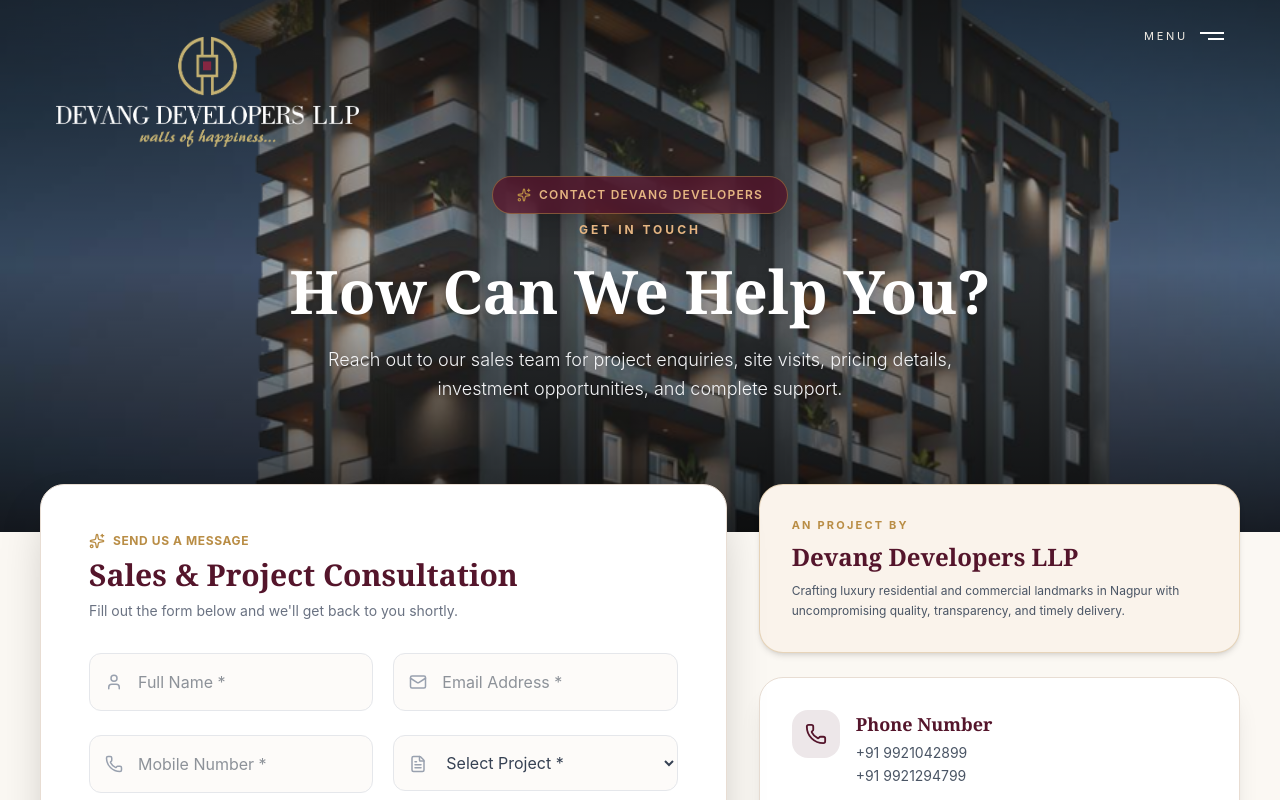
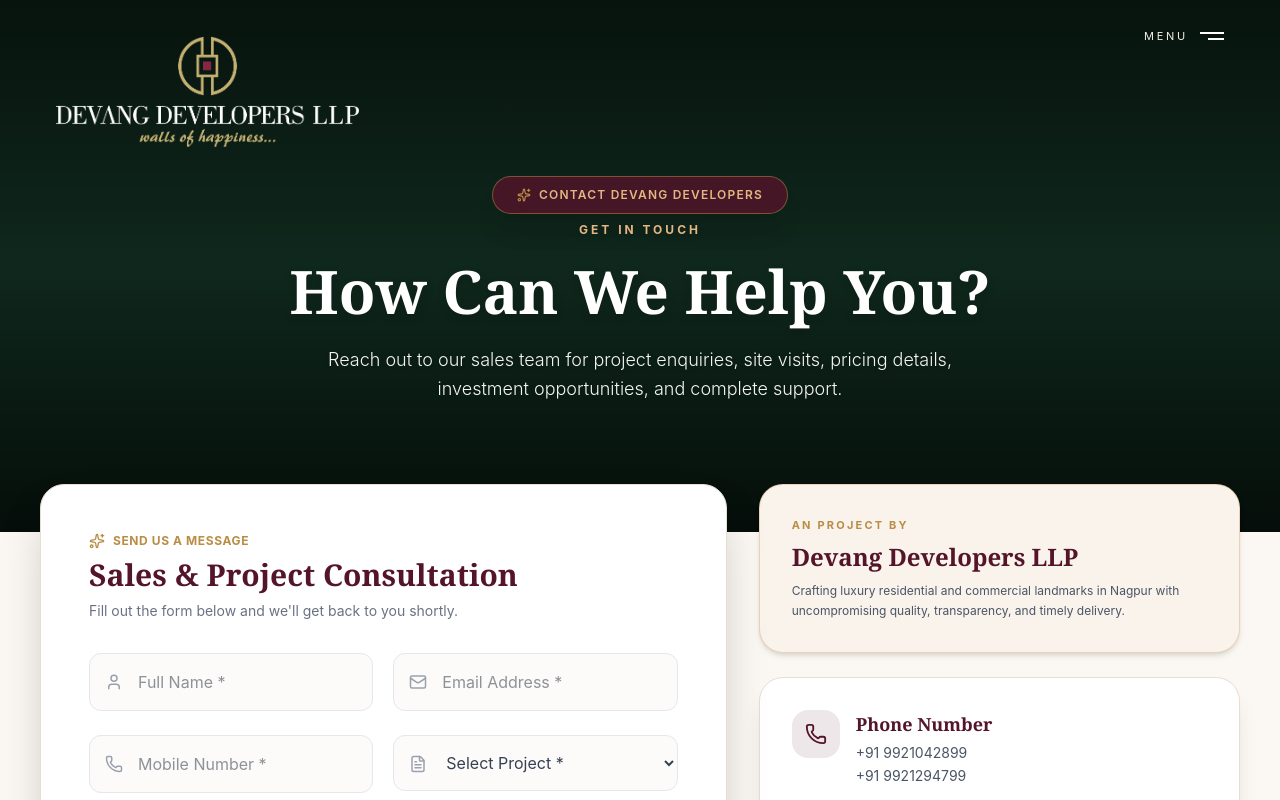
Before and after one commit to scrollfuel-digital/DevangDevelopersllp, a React (Vite) app in the folder frontend/: page /contact in a window 1280 px wide. Shown: the top 800 px of the page. Built offline with nearby package versions, Linux system fonts and the light colour scheme; a web font is replaced by a local one.

Commit message:
update the contact us page

```diff
--- a/frontend/src/pages/Contact.jsx
+++ b/frontend/src/pages/Contact.jsx
@@ -12,9 +12,7 @@
   Sparkles,
   ArrowRight,
 } from "lucide-react";
-
-// IMPORT YOUR BUILDING IMAGE FROM ASSETS
-import buildingImg from "../assets/building.jpg"; // Adjust path if stored elsewhere (e.g. ../assets/building.jpg)
+ // Adjust path if stored elsewhere (e.g. ../assets/building.jpg)
 
 export default function Contact() {
   const [submitted, setSubmitted] = useState(false);
@@ -34,10 +32,7 @@
 
       {/* HERO HEADER WITH BUILDING BACKGROUND IMAGE */}
       <section
-        className="relative pt-44 pb-32 px-6 bg-cover bg-center overflow-hidden min-h-[480px] flex items-center justify-center"
-        style={{
-          backgroundImage: `url(${buildingImg})`,
-        }}
+        className="relative pt-44 pb-32 px-6 bg-cover bg-center overflow-hidden min-h-[480px] flex items-center justify-center bg-[#143526]"
       >
         {/* Dark Gradient Overlay (Ensures top logo, MENU button & title are 100% visible) */}
         <div className="absolute inset-0 bg-gradient-to-b from-black/65 via-black/25 to-black/75" />
```
